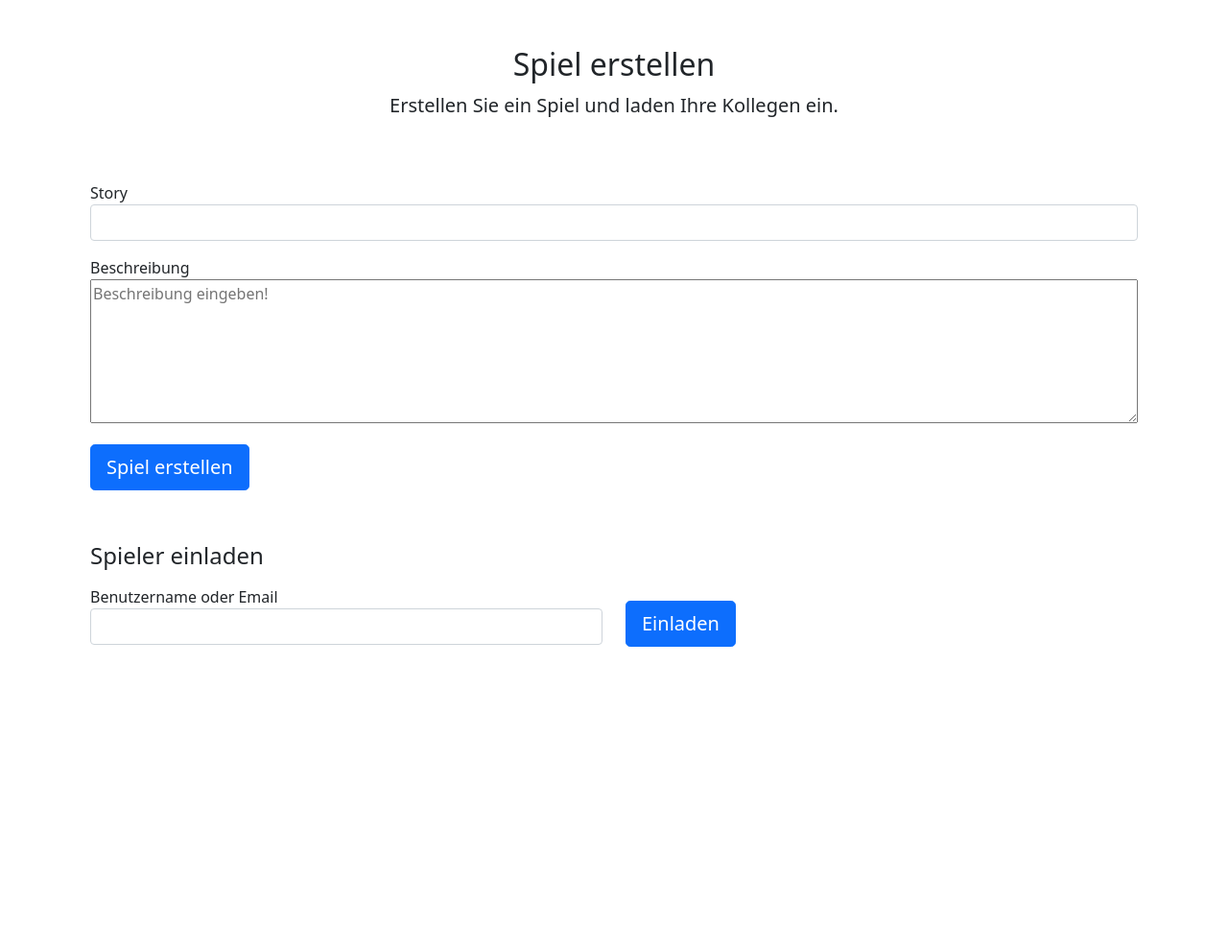
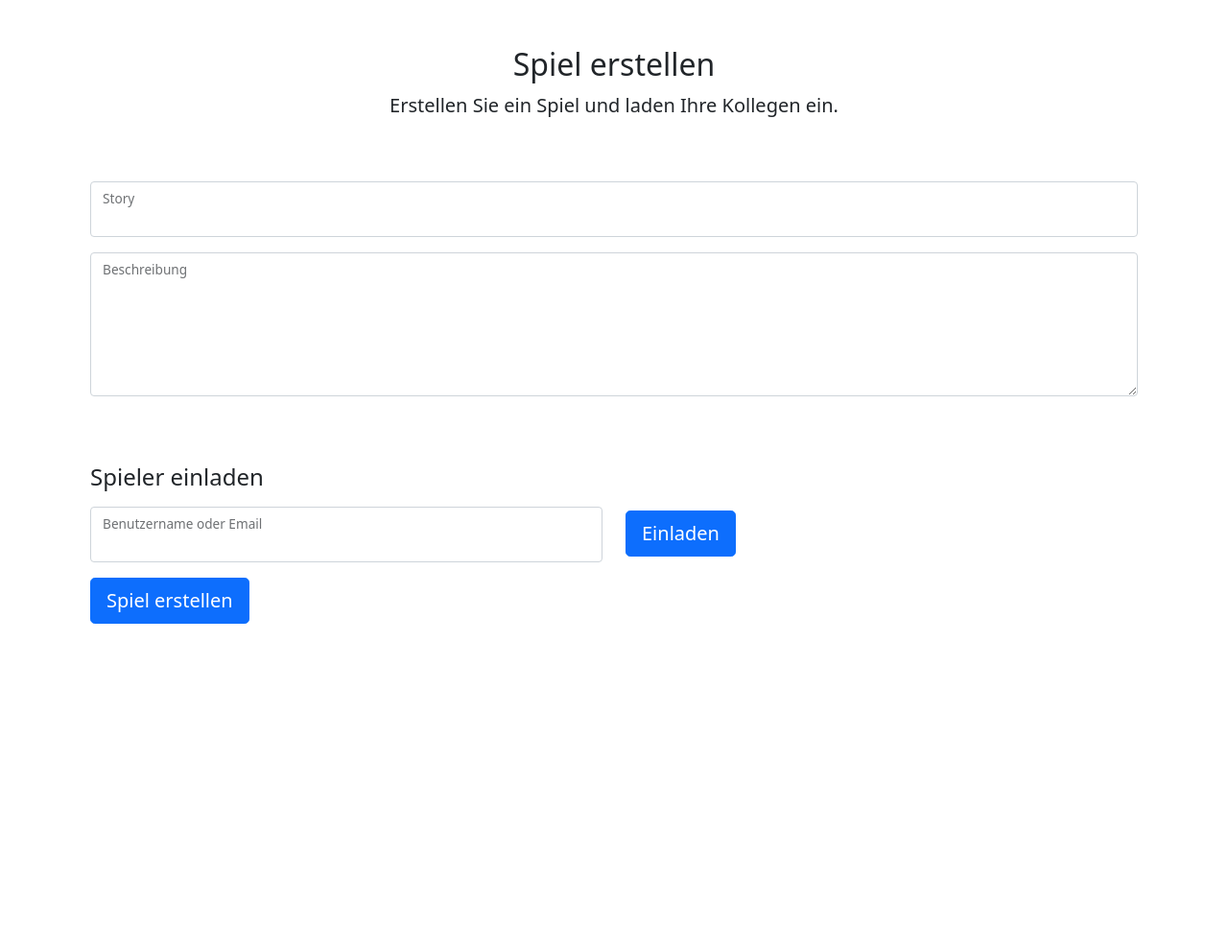
Before and after one commit to Ost-Frost/ppoker, a PHP site: page /Create in a window 1280 px wide. Shown: the part 72-1062 px from the top of the page at 96% size. After the commit the page ends 722 px from the top, so only its background shows below. Run offline with PHP 8.4, Linux system fonts and the light colour scheme; the visitor is signed in with stand-in values (Sample User, id 1).

Commit message:
updated search functionality

```diff
--- a/controller/ControllerBasis.php
+++ b/controller/ControllerBasis.php
@@ -25,7 +25,11 @@
          * @return boolean true if it has a value and that value is not the empty string, false otherwise.
          */
         public function validateFieldNotEmpty($name, $method="POST") : bool {
-            $checkArray = "$" . "_$method";
+            if ($method === "POST") {
+                $checkArray = $_POST;
+            } else if ($method === "GET") {
+                $checkArray = $_GET;
+            }
             if (isset($checkArray[$name]) && $checkArray[$name] != "") {
                 return true;
             } else {
--- a/controller/GameController.php
+++ b/controller/GameController.php
@@ -26,7 +26,7 @@
             if (!$_SERVER["REQUEST_METHOD"] === "GET") {
                 return $this->rejectAPICall(405); // Method not allowed
             }
-            if ($this->validateFieldNotEmpty("userName", "GET")) {
+            if (!$this->validateFieldNotEmpty("userName", "GET")) {
                 return $this->rejectAPICall(400); // Bad Request
             }
             $dbResponse = $model->search();
@@ -47,7 +47,7 @@
             if (!$_SERVER["REQUEST_METHOD"] === "POST") {
                 return $this->rejectAPICall(405); // Method not allowed
             }
-            if ($this->validateFieldGroupNotEmpty(["task", "description"])) {
+            if (!$this->validateFieldGroupNotEmpty(["task", "description"])) {
                 return $this->rejectAPICall(400); // Bad Request
             }
             $dbResponse = $model->createGame();
@@ -70,7 +70,7 @@
             if (!$_SERVER["REQUEST_METHOD"] === "POST") {
                 return $this->rejectAPICall(405); // Method not allowed
             }
-            if ($this->validateFieldNotEmpty("gameid")) {
+            if (!$this->validateFieldNotEmpty("gameid")) {
                 return $this->rejectAPICall(400); // Bad Request
             }
             $dbResponse = $model->deleteGame();
--- a/templates/JS/create.js
+++ b/templates/JS/create.js
@@ -15,13 +15,18 @@ async function autoComplete() {
 function createSuggestions(list) {
   let suggestions = document.getElementById("suggestions");
   let input = document.getElementById("suche");
+  list.splice(5);
   for (let curSuggestion of list) {
     if (input.value == curSuggestion) {
       continue;
     }
+    if (curSuggestion.length > 20) {
+      curSuggestion = curSuggestion.substring(0, 20) + "...";
+    }
     let newElement = document.createElement("button");
     newElement.classList.add("list-group-item");
-    newElement.addEventListener("click", acceptSuggestion)
+    newElement.addEventListener("click", acceptSuggestion);
+    newElement.setAttribute("type", "button");
     newElement.innerHTML=curSuggestion;
     suggestions.appendChild(newElement);
   }
@@ -35,5 +40,4 @@ function acceptSuggestion(event) {
 
 document.addEventListener("DOMContentLoaded", () => {
   document.getElementById("suche").addEventListener("input", autoComplete);
-  document.getElementById("suche").addEventListener("change", autoComplete);
 });
--- a/templates/create/create.php
+++ b/templates/create/create.php
@@ -10,32 +10,35 @@
       <form class="needs-validation">
         <div class="row">
           <div class="col-md-12 mb-3">
-            <label>Story</label>
-            <input type="text" class="form-control" placeholder="">
+            <div class="form-floating">
+              <input type="text" class="form-control" id="floating-story">
+              <label for="floating-story">Story</label>
+            </div>
           </div>
 
-          <label>Beschreibung</label>
           <div class="col-md-12 mb-3">
-            <textarea placeholder="Beschreibung eingeben!" style="height: 150px; width: 100%;"></textarea>
+            <div class="form-floating">
+              <textarea class="form-control" id="floating-remark" style="height: 150px; width: 100%;"></textarea>
+              <label for="floating-remark">Beschreibung</label>
+            </div>
           </div>
         </div>
 
-        <button class="btn btn-primary btn-lg btn-block" type="submit">Spiel erstellen</button>
-      </form>
-
-      <form>
         <h4 class="mb-3" style="margin-top: 5%;">Spieler einladen</h4>
         <ul class="list-group" id="antwort"></ul>
         <div class="row">
           <div class="col-md-6 mb-3">
-            <label>Benutzername oder Email</label>
-            <input type="text" class="form-control" placeholder="" id="suche" name="userName" autocomplete="off">
+            <div class="form-floating">
+              <input type="search" class="form-control" id="suche" name="userName" autocomplete="off">
+              <label for="suche">Benutzername oder Email</label>
+            </div>
             <div class="list-group" id="suggestions"></div>
           </div>
-          <div class="col-md-6 mb-3">
-            <button class="btn btn-primary btn-lg btn-block type mt-3">Einladen</button>
+          <div class="col-md-6 mb-3 mt-1">
+            <button class="btn btn-primary btn-lg btn-block type" type="button">Einladen</button>
           </div>
         </div>
+        <button class="btn btn-primary btn-lg btn-block" type="submit">Spiel erstellen</button>
         <div style="height: 300px;">
       </form>
 
--- a/templates/pageTemplate.php
+++ b/templates/pageTemplate.php
@@ -1,7 +1,7 @@
 <!doctype html>
 <html lang="de">
     <head>
-        <link href="./bootstrap//bootstrap.css" rel="stylesheet">
+        <link href="./bootstrap/bootstrap.css" rel="stylesheet">
         <link href="./CSS/centralLayout.css" rel="stylesheet">
         <?= $templateProperties["header"] ?>
     </head>
```
Also changed, not shown: controller/RegisterController.php (+1 -16 lines).
